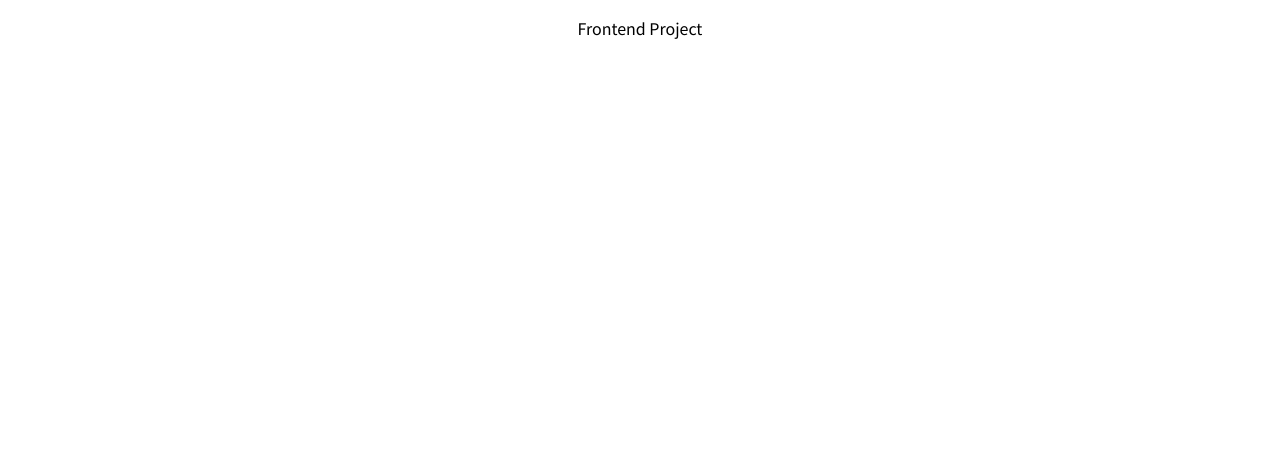
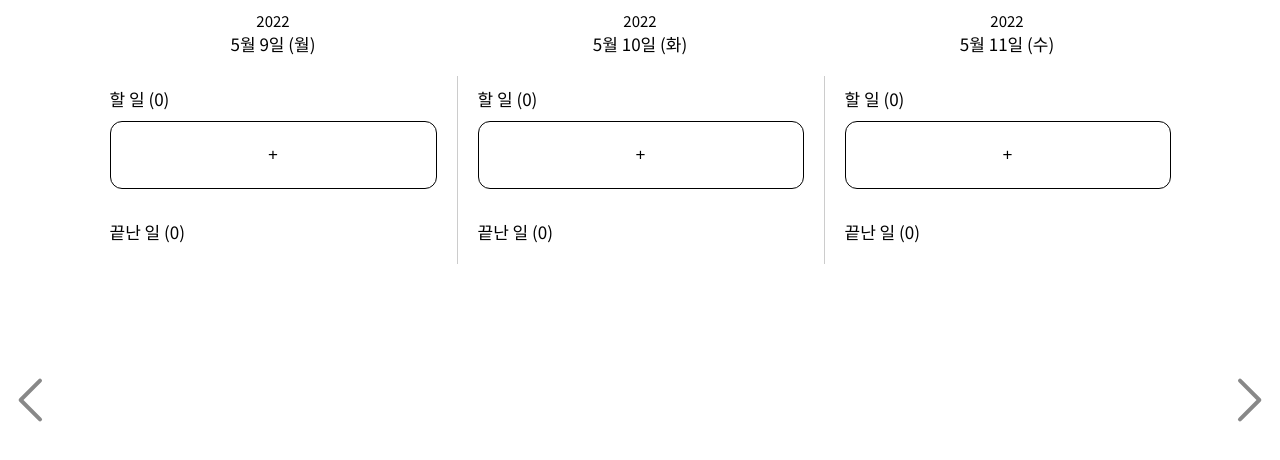
Before and after one commit to eterv/sp-frontend, a Svelte app: page / in a window 1280 px wide. Shown: the top 460 px of the page. Built offline with nearby package versions, Linux system fonts and the light colour scheme.

Commit message:
perf: 불필요한 코드 정리

```diff
--- a/src/App.svelte
+++ b/src/App.svelte
@@ -1,25 +1,25 @@
 <script lang="ts">
+  import TodoContainer from './components/TodoContainer.svelte';
+  import { loadTodosFromStorage, sideLength } from './store';
+  import { debounce } from './utils';
+
+  const onWindowResize = () =>
+    sideLength.set(
+      window.innerWidth < 1200 ? 0 : window.innerWidth < 2000 ? 1 : 2
+    );
+  onWindowResize();
+
+  loadTodosFromStorage();
 </script>
 
+<svelte:window on:resize={debounce(onWindowResize)} />
+
 <main>
-  <div>Frontend Project</div>
+  <TodoContainer />
 </main>
 
 <style lang="scss">
-:root {
-  font-family: -apple-system, BlinkMacSystemFont, 'Segoe UI', Roboto, Oxygen,
-    Ubuntu, Cantarell, 'Open Sans', 'Helvetica Neue', sans-serif;
-}
-
-main {
-  text-align: center;
-  padding: 1em;
-  margin: 0 auto;
-}
-
-@media (min-width: 480px) {
-  p {
-    max-width: none;
+  :root {
+    font-family: 'Noto Sans KR', sans-serif;
   }
-}
 </style>
--- a/src/store/todoList.ts
+++ b/src/store/todoList.ts
@@ -177,7 +177,6 @@ export const draggingDateIndex = writable(-1);
 export const draggingId = writable(-1);
 
 export const sideLength = writable(0);
-export const listLength = derived(sideLength, ($sideLen) => $sideLen * 2 + 1);
 
 export const currentDate = writable(getDateString());
 export const dates = derived(
--- /dev/null
+++ b/src/utils/types.ts
@@ -0,0 +1,6 @@
+export type SwipeEvent = CustomEvent<SwipeEventDetail>;
+export type SwipeEventDetail = {
+  cancel?(): void;
+  cross?: boolean;
+  direction: 'left' | 'right';
+};
```
